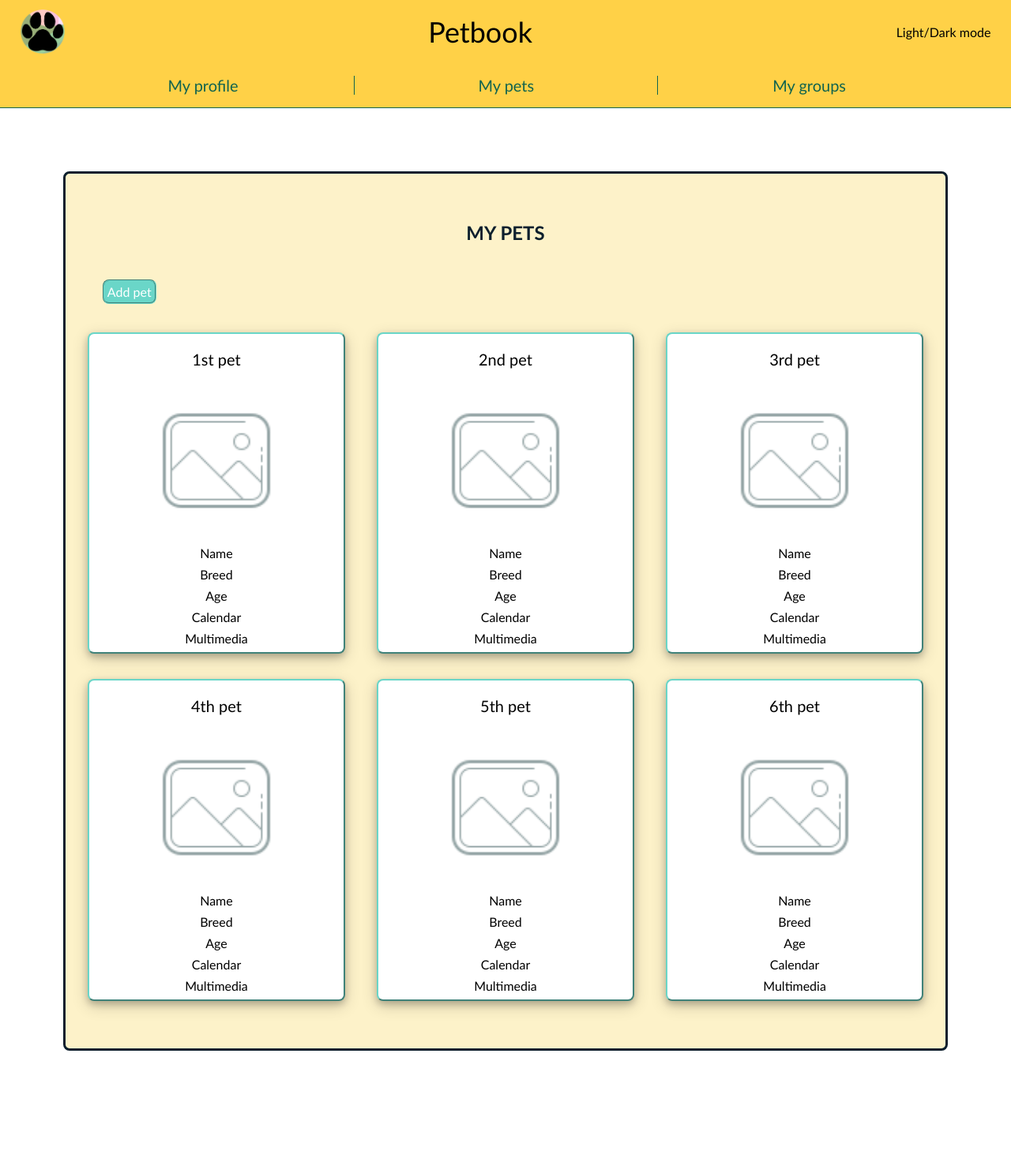
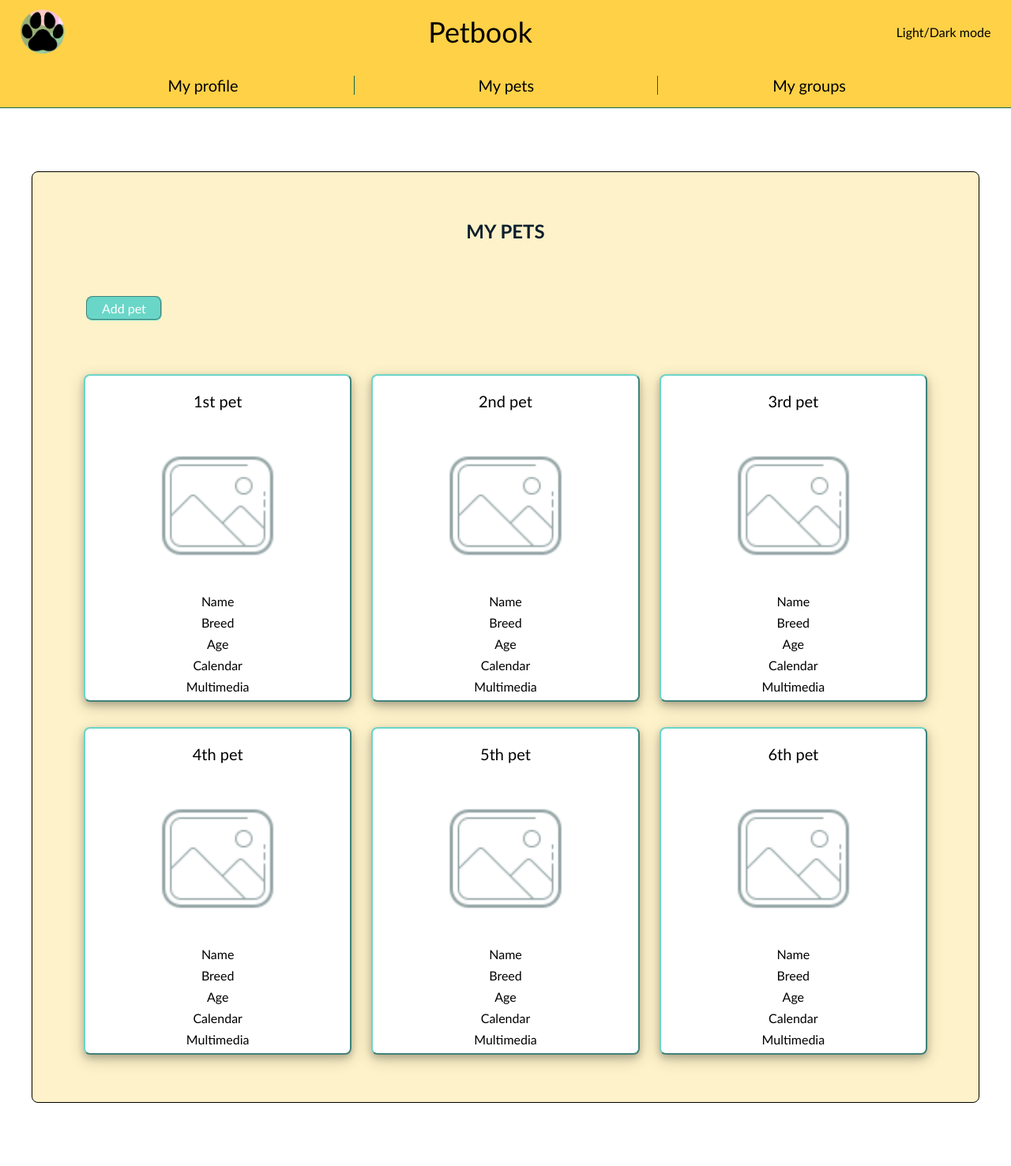
Before and after one commit to radu781/Pet-Smart-Manager, a PHP site: page /mypets.html in a window 1280 px wide. Shown: the whole page at 79% size. Before the commit the page ends 1331 px from the top, so only its background shows below. Run offline with PHP 8.4, Linux system fonts and the light colour scheme.

Commit message:
Update @media & positions

```diff
--- a/mygroups.html
+++ b/mygroups.html
@@ -30,7 +30,7 @@
         <h2 class="default-title">My groups</h2>
         <div class="groups">
             <div class="panel">
-                <p class="command">Add group</p>
+                <p class="command"><a class="link new_group">Add group</a></p>
             </div>
             <div class="group">
                 <h3>1st group</h3>
--- a/mypets.html
+++ b/mypets.html
@@ -21,17 +21,20 @@
     </header>
     <nav>
         <ul class="menu">
-            <li class="option_my_profile"><a class="link_for_menu" href="homepage.html">My profile</a></li>
-            <li class="option_my_pets"><a class="link_for_menu" href="mypets.html">My pets</a></li>
-            <li class="option_my_groups"><a class="link_for_menu" href="mygroups.html">My groups</a></li>
+            <li class="option_my_profile"><a class="link for_menu" href="homepage.html">My profile</a></li>
+            <li class="option_my_pets"><a class="link for_menu" href="mypets.html">My pets</a></li>
+            <li class="option_my_groups"><a class="link for_menu" href="mygroups.html">My groups</a></li>
         </ul>
     </nav>
     <div class="main-content">
         <h2 class="default-title">My pets</h2>
+        <i class='bx bxs-color'></i>
+        <div class="panel">
+            <a class="link new_pet" href="new_pet.html">
+                <p class="command">Add pet</p>
+            </a>
+        </div>
         <div class="pets">
-            <div class="panel">
-                <p class="command">Add pet</p>
-            </div>
             <div class="pet">
                 <h3 class="pet_name">1st pet</h3>
                 <div class="photo_container">
@@ -40,8 +43,8 @@
                 <p class="pet_field">Name</p>
                 <p class="pet_field">Breed</p>
                 <p class="pet_field">Age</p>
-                <p class="pet_field"><a href="calendar.html" class="link_for_pet">Calendar</a></p>
-                <p class="pet_field"><a href="multimedia.html" class="link_for_pet">Multimedia</a></p>
+                <p class="pet_field"><a href="calendar.html" class="link for_pet">Calendar</a></p>
+                <p class="pet_field"><a href="multimedia.html" class="link for_pet">Multimedia</a></p>
             </div>
             <div class="pet">
                 <h3 class="pet_name">2nd pet</h3>
@@ -51,8 +54,8 @@
                 <p class="pet_field">Name</p>
                 <p class="pet_field">Breed</p>
                 <p class="pet_field">Age</p>
-                <p class="pet_field"><a href="calendar.html" class="link_for_pet">Calendar</a></p>
-                <p class="pet_field"><a href="multimedia.html" class="link_for_pet">Multimedia</a></p>
+                <p class="pet_field"><a href="calendar.html" class="link for_pet">Calendar</a></p>
+                <p class="pet_field"><a href="multimedia.html" class="link for_pet">Multimedia</a></p>
             </div>
             <div class="pet">
                 <h3 class="pet_name">3rd pet</h3>
@@ -62,8 +65,8 @@
                 <p class="pet_field">Name</p>
                 <p class="pet_field">Breed</p>
                 <p class="pet_field">Age</p>
-                <p class="pet_field"><a href="calendar.html" class="link_for_pet">Calendar</a></p>
-                <p class="pet_field"><a href="multimedia.html" class="link_for_pet">Multimedia</a></p>
+                <p class="pet_field"><a href="calendar.html" class="link for_pet">Calendar</a></p>
+                <p class="pet_field"><a href="multimedia.html" class="link for_pet">Multimedia</a></p>
             </div>
             <div class="pet">
                 <h3 class="pet_name">4th pet</h3>
@@ -73,8 +76,8 @@
                 <p class="pet_field">Name</p>
                 <p class="pet_field">Breed</p>
                 <p class="pet_field">Age</p>
-                <p class="pet_field"><a href="calendar.html" class="link_for_pet">Calendar</a></p>
-                <p class="pet_field"><a href="multimedia.html" class="link_for_pet">Multimedia</a></p>
+                <p class="pet_field"><a href="calendar.html" class="link for_pet">Calendar</a></p>
+                <p class="pet_field"><a href="multimedia.html" class="link for_pet">Multimedia</a></p>
             </div>
             <div class="pet">
                 <h3 class="pet_name">5th pet</h3>
@@ -84,8 +87,8 @@
                 <p class="pet_field">Name</p>
                 <p class="pet_field">Breed</p>
                 <p class="pet_field">Age</p>
-                <p class="pet_field"><a href="calendar.html" class="link_for_pet">Calendar</a></p>
-                <p class="pet_field"><a href="multimedia.html" class="link_for_pet">Multimedia</a></p>
+                <p class="pet_field"><a href="calendar.html" class="link for_pet">Calendar</a></p>
+                <p class="pet_field"><a href="multimedia.html" class="link for_pet">Multimedia</a></p>
             </div>
             <div class="pet">
                 <h3 class="pet_name">6th pet</h3>
@@ -95,8 +98,8 @@
                 <p class="pet_field">Name</p>
                 <p class="pet_field">Breed</p>
                 <p class="pet_field">Age</p>
-                <p class="pet_field"><a href="calendar.html" class="link_for_pet">Calendar</a></p>
-                <p class="pet_field"><a href="multimedia.html" class="link_for_pet">Multimedia</a></p>
+                <p class="pet_field"><a href="calendar.html" class="link for_pet">Calendar</a></p>
+                <p class="pet_field"><a href="multimedia.html" class="link for_pet">Multimedia</a></p>
             </div>
             <!--more pets-->
         </div>
--- a/styles/global.css
+++ b/styles/global.css
@@ -163,8 +163,8 @@
     margin-bottom: 2.5vh;
 }
 
-@media (max-width: 800px) {
-    .main-content {
+@media (max-width: 700px) {
+    div.main-content {
         margin: 5vh 5vh;
         padding: 2.5vh 2.5vh;
     }
--- a/styles/sofron.css
+++ b/styles/sofron.css
@@ -2,6 +2,7 @@
     --darkblue: #0C1F2D;
     --darkgreen: #12644E;
     --lightgreen: #6AD6C8;
+    --lightgreenhover: #78f0e0;
     --yellow: #FDF2C9;
     --orange: #FFD147;
 }
@@ -11,9 +12,10 @@
     background-color: white;
 }
 div.main-content{
-    padding: 2.5vh;
-    padding-bottom: 7.5vh;
+    margin-left: 5vh;
+    margin-right: 5vh;
     background-color: var(--yellow);
+    border: 0.1rem solid black;
 }
 h2.default-title{
     margin: 5vh;
@@ -31,45 +33,46 @@
 
 
 /* content - my pets */
+div.panel{
+    width: 100%;
+    display:flex;
+    justify-content:left;
+    align-items: center;
+}
+p.command{
+    padding: 0.25rem;
+    border: 0.15rem groove var(--lightgreen);
+    border-radius: 0.5rem;
+    background-color: var(--lightgreen);
+    text-align: center;
+}
+p.command:hover{
+    background-color: var(--lightgreenhover);
+    transition: 100ms;
+}
+a.link.new_pet{
+    margin: 2.5%;
+    width: 12vh;
+    color: white;
+}
+
 div.pets{
-
+    padding-top: 5vh;
+    padding-bottom: 2.5vh;
     display:flex;
     flex-direction: row;
     flex-wrap: wrap;
     justify-content: space-evenly;
     align-items: center;
     row-gap: 4vh;
-    column-gap: 4vh;
 }
-div.panel{
-    width: 95%;
-    height: 2.5rem;
+div.pet{
+    flex-basis: 30%; /* only 3 items per row */
 
-    display:flex;
-    justify-content:left;
-    align-items: center;
-}
-p.command{
-    padding: 0.25rem;
-    max-width: 75%;
-    border: 0.15rem groove var(--lightgreen);
-    border-radius: 0.5rem;
-    background-color: var(--lightgreen);
-    color: white;
-    cursor: pointer;
-}
-p.command:hover{
-    transform: scale(1.1);
-    transition: 100ms;
-}
-
-div.pet{
-    width: 30%;
     border: 0.15rem outset var(--lightgreen);
     border-radius: 0.5rem;
     background-color: white;
     box-shadow: 0 4px 8px 0 rgba(0, 0, 0, 0.2), 0 6px 20px 0 rgba(0, 0, 0, 0.19);
-
     text-align: center;
 }
 div.pet:hover{
@@ -87,23 +90,37 @@
 p.pet_field{
     margin: 1vh;
 }
-a.link_for_pet{
+a.link{
     text-decoration: none;
     color: black;
 }
 
 @media (max-width:700px){
+    div.main-content{
+        margin-left: 2.5vh;
+        margin-right: 2.5vh;
+    }
     div.pet{
-        width: 40%;
+        flex-basis: 45.5%;
     }
 }
 @media (max-width:500px){
+    div.main-content{
+        margin-left: 1.25vh;
+        margin-right: 1.25vh;
+    }
     div.pet{
-        width: 75%;
+        flex-basis: 95%;
+    }
+    h2.default-title{
+        margin: 2.5vh;
     }
 }
 
 /* content - my groups */
+a.link.new_group{
+    color: white;
+}
 div.groups{
     padding: 0rem;
     padding-top: 2rem;
```
